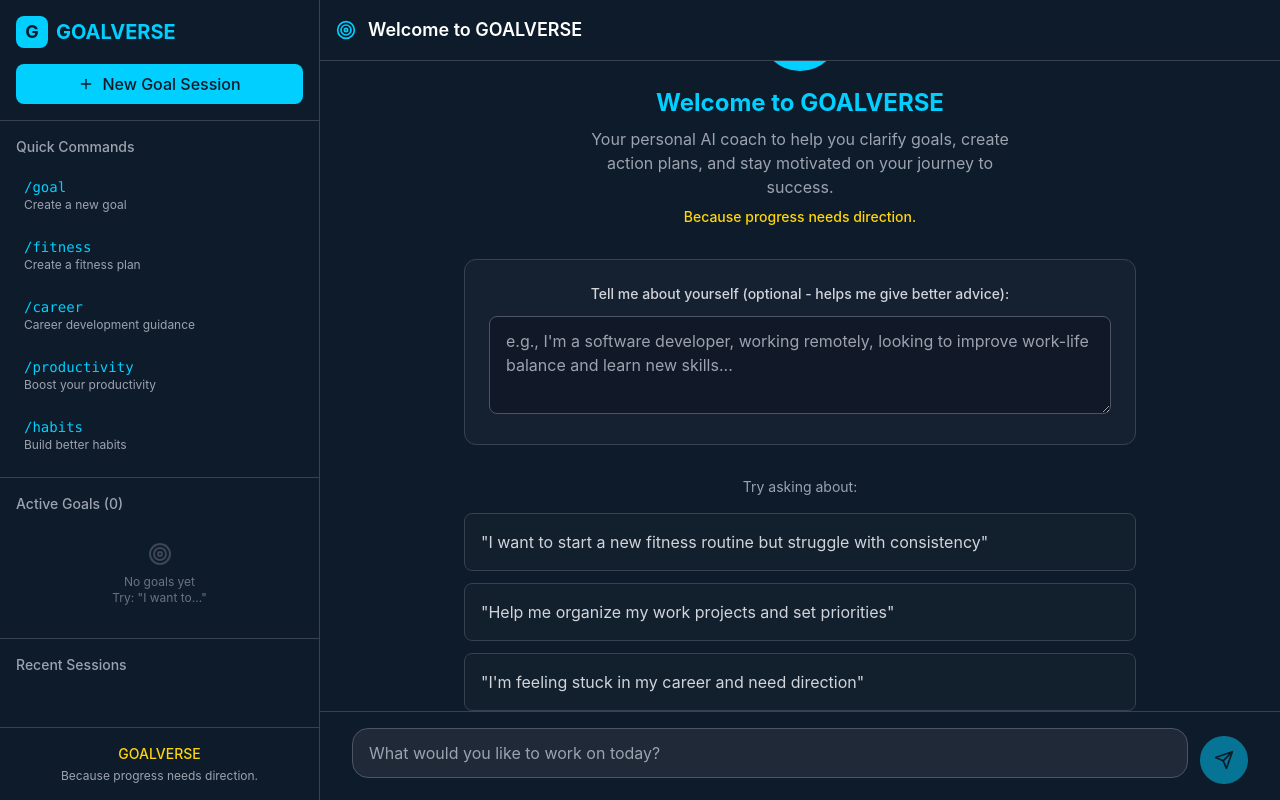
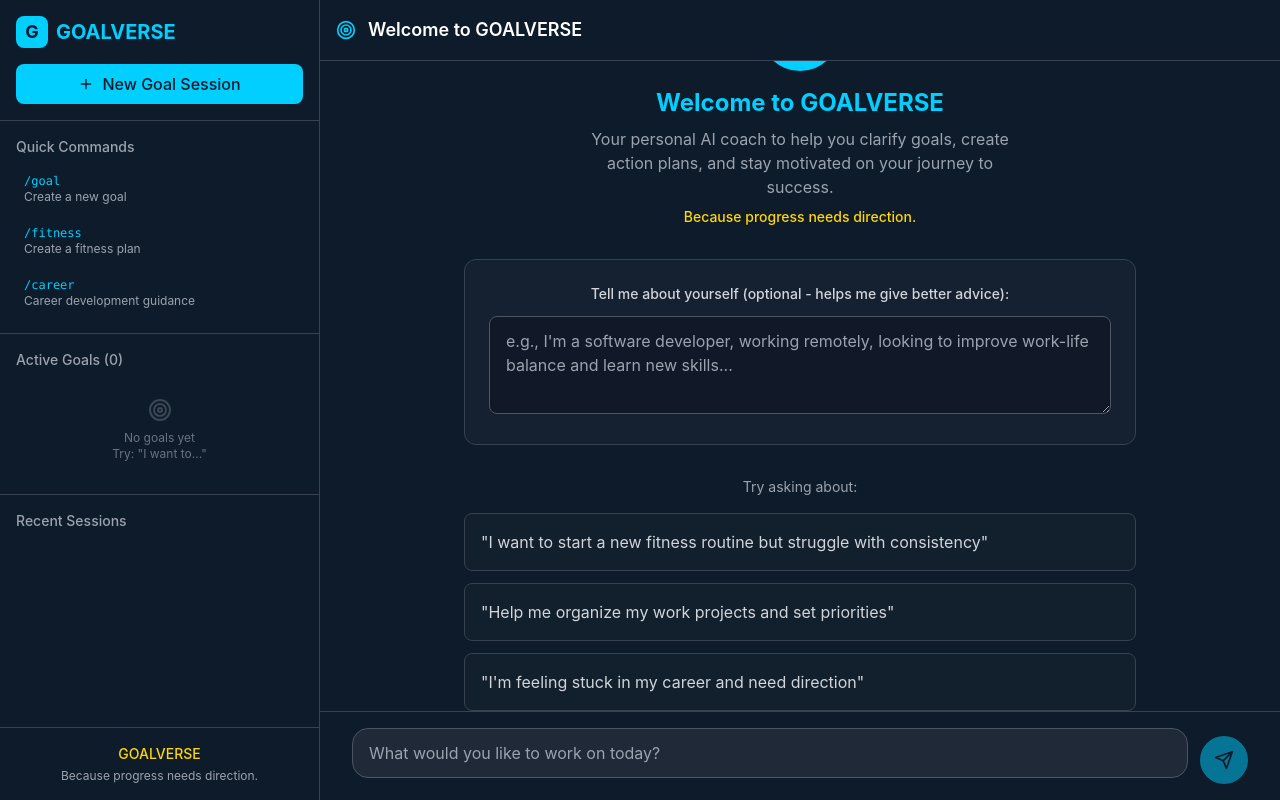
Before and after one commit to hubsienda/goal-coach-assistant, a Next.js app: page / in a window 1280 px wide. Built offline with nearby package versions, Linux system fonts and the light colour scheme.

Commit message:
Update index.js

```diff
--- a/pages/index.js
+++ b/pages/index.js
@@ -315,18 +315,18 @@ User Context: ${userContext || 'New conversation'}`;
 
         {/* Quick Commands */}
         <div className="p-4 border-b border-gray-700">
-          <h3 className="text-sm font-medium text-gray-400 mb-3">Quick Commands</h3>
-          <div className="space-y-2">
-            {quickCommands.map((cmd, index) => (
+          <h3 className="text-sm font-medium text-gray-400 mb-2">Quick Commands</h3>
+          <div className="space-y-1">
+            {quickCommands.slice(0, 3).map((cmd, index) => (
               <button
                 key={index}
                 onClick={() => {
                   setInput(cmd.command + ' ');
                   setSidebarOpen(false);
                 }}
-                className="w-full text-left p-2 rounded-lg hover:bg-gray-800 transition-colors group"
+                className="w-full text-left p-2 rounded hover:bg-gray-800 transition-colors group"
               >
-                <div className="text-[#00CFFF] text-sm font-mono">{cmd.command}</div>
+                <div className="text-[#00CFFF] text-xs font-mono">{cmd.command}</div>
                 <div className="text-gray-400 text-xs">{cmd.description}</div>
               </button>
             ))}
```
